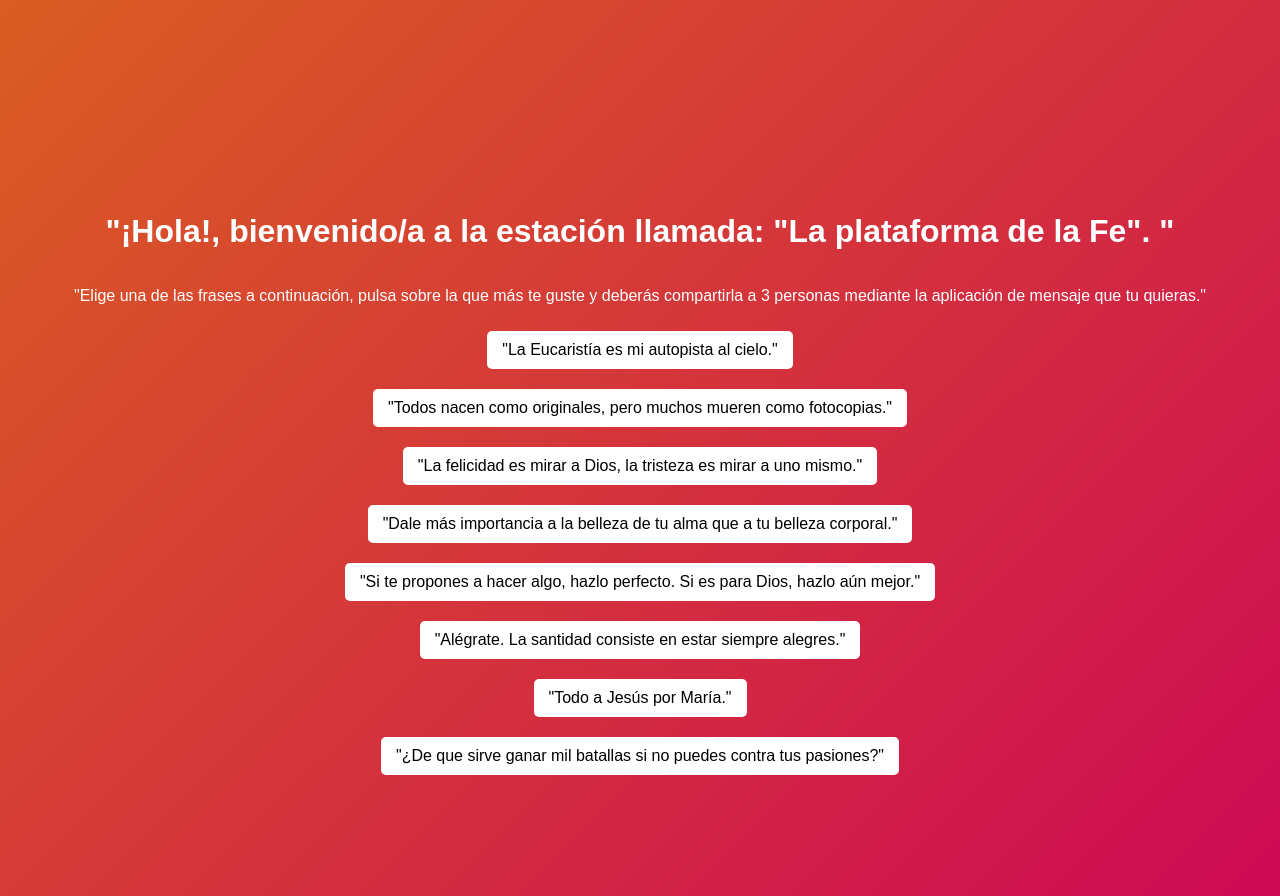
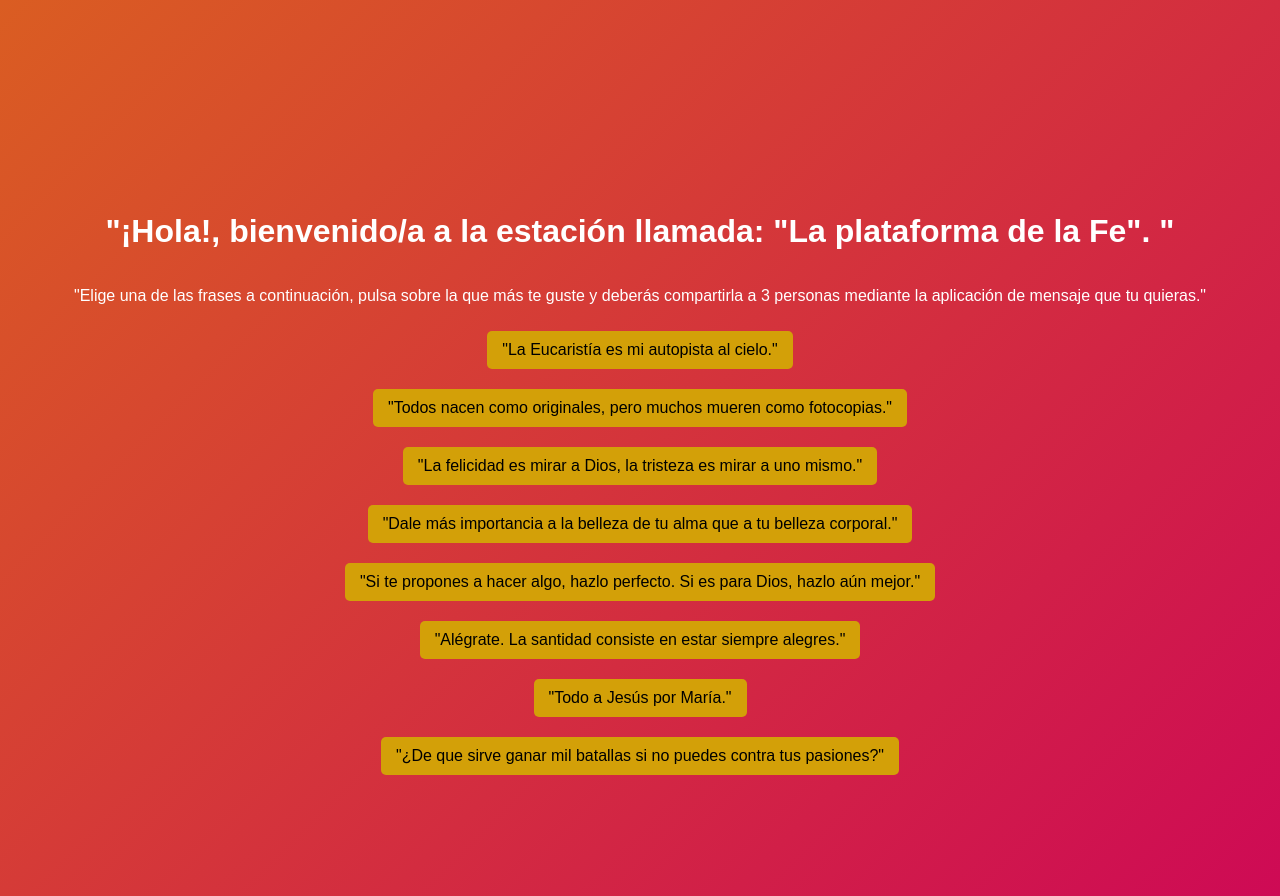
Before and after one commit to dzometa0102/plataformadelafe, a plain HTML site: page index.html in a window 1280 px wide. Drawn offline with Linux system fonts and the light colour scheme.

Commit message:
cambio de color en bg de button

```diff
--- a/formato.css
+++ b/formato.css
@@ -20,7 +20,7 @@ button {
     margin: 10px auto;
     padding: 10px 15px;
     font-size: 16px;
-    background-color: #ffffff;
+    background-color: #d3a008;
     color: rgb(0, 0, 0);
     border: none;
     border-radius: 5px;
```
